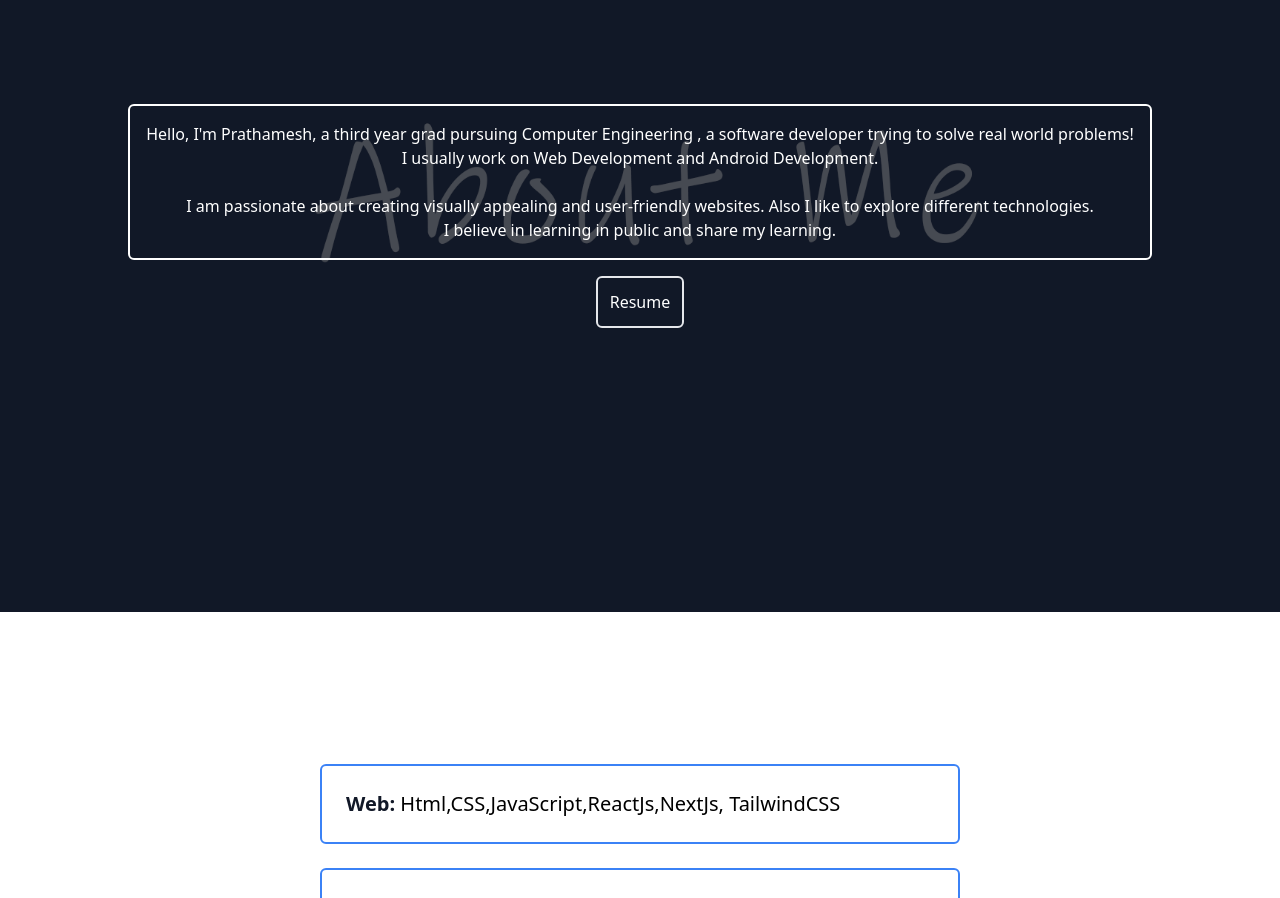
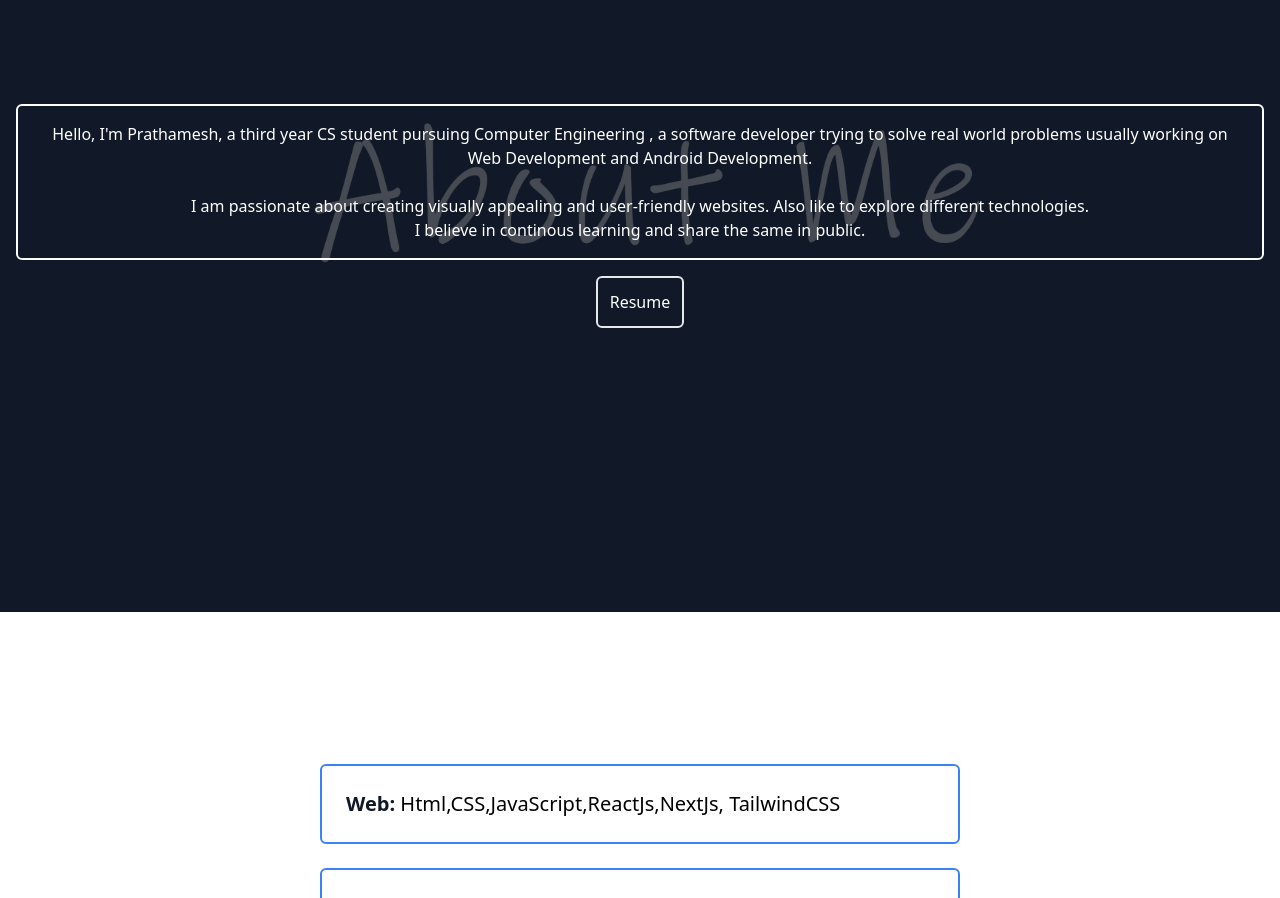
Before and after one commit to prathameshkarambelkar/my-portfolio-website, a React (Vite) app: page / in a window 1280 px wide. Shown: the part 1060-1958 px from the top of the page. Built offline with nearby package versions, Linux system fonts and the light colour scheme.

Commit message:
changed about me

```diff
--- a/src/components/Aboutme.jsx
+++ b/src/components/Aboutme.jsx
@@ -9,19 +9,16 @@ const Aboutme = () => {
       >
         <div className="p-4  mt-6 mx-4 border-2 md:text-center border-white rounded-md">
           <h1 className="text-white text-md">
-            Hello, I'm Prathamesh, a third year grad pursuing Computer
+            Hello, I'm Prathamesh, a third year CS student pursuing Computer
             Engineering , a software developer trying to solve real world
-            problems!
-          </h1>
-          <h1 className="text-md  text-white">
-            I usually work on Web Development and Android Development.
+            problems usually working on Web Development and Android Development.
           </h1>
           <br />
           <h1 className="text-md  text-white">
             I am passionate about creating visually appealing and user-friendly
-            websites. Also I like to explore different technologies.
+            websites. Also like to explore different technologies.
           </h1>
-          <h1 className="text-md text-white">I believe in learning in public and share my learning.</h1>
+          <h1 className="text-md text-white">I believe in continous learning and share the same in public.</h1>
 
         </div>
         <a href="https://github.com/prathameshkarambelkar/resume/raw/main/PrathameshKarambelkarResume.pdf">
```
Also changed, not shown: public/torna_Project.png (deleted).
